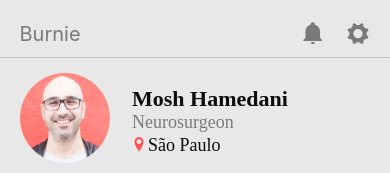
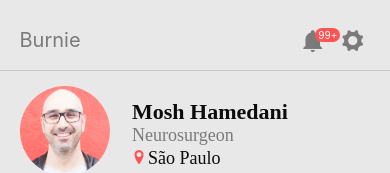
Before and after one commit to sinuheshinbr/burnie, a React Native app: screen / in a window 390 px wide. Shown: the top 173 px of the page. Built offline with nearby package versions, Linux system fonts and the light colour scheme.

Commit message:
created notification icon component

```diff
--- /dev/null
+++ b/app/components/IconButton.js
@@ -0,0 +1,21 @@
+import React from 'react'
+import { StyleSheet, TouchableOpacity } from 'react-native'
+
+const Button = ({ children, onPress }) => {
+  return (
+    <TouchableOpacity onPress={onPress} style={styles.button}>
+      {children}
+    </TouchableOpacity>
+  )
+}
+
+const styles = StyleSheet.create({
+  button: {
+    width: 40,
+    height: 40,
+    borderRadius: 20,
+    justifyContent: 'center'
+  }
+})
+
+export default Button
--- a/app/components/profile/NotificationIcon.js
+++ b/app/components/profile/NotificationIcon.js
@@ -1,24 +1,46 @@
 import React from 'react'
-import { StyleSheet, TouchableOpacity } from 'react-native'
+import { View, StyleSheet, Text } from 'react-native'
+import IconButton from '../IconButton'
+import { MaterialCommunityIcons } from '@expo/vector-icons'
+import colors from '../../config/colors'
 
-const EmojiScale = () => {
+const NotificationIcon = ({ newNotifications }) => {
+  let showNotifications = false
+  if (newNotifications > 0) showNotifications = true
+  if (newNotifications > 99) newNotifications = '99+'
   return (
-    <TouchableOpacity
-      onPress={() => console.log('pressed')}
-      style={styles.button}
-    >
-      <Emoji name="sob" style={styles.emoji} />
-    </TouchableOpacity>
+    <>
+      <IconButton onPress={() => console.log('notificaton pressed')}>
+        <MaterialCommunityIcons name="bell" size={25} color={colors.medium} />
+      </IconButton>
+      {showNotifications && (
+        <View style={styles.counter}>
+          <Text style={styles.text}>{newNotifications}</Text>
+        </View>
+      )}
+    </>
   )
 }
 
 const styles = StyleSheet.create({
-  button: {
-    width: 40,
-    height: 40,
-    borderRadius: 20,
+  container: {},
+  counter: {
+    backgroundColor: colors.danger,
+    minWidth: 15,
+    borderRadius: 9,
+    position: 'absolute',
+    top: 8,
+    left: 15,
+    alignItems: 'center',
     justifyContent: 'center'
+  },
+  text: {
+    fontSize: 10,
+    color: colors.white,
+    margin: 1,
+    marginLeft: 3,
+    marginRight: 3
   }
 })
 
-export default EmojiScale
+export default NotificationIcon
--- a/app/components/profile/ProfileMenu.js
+++ b/app/components/profile/ProfileMenu.js
@@ -1,8 +1,10 @@
 import React from 'react'
 import { View, StyleSheet, Text } from 'react-native'
-import { MaterialCommunityIcons, Entypo } from '@expo/vector-icons'
+import { Entypo } from '@expo/vector-icons'
 import colors from '../../config/colors'
 import ListItemSeparator from '../ListItemSeparator'
+import IconButton from '../IconButton'
+import NotificationIcon from './NotificationIcon'
 
 const ProfileMenu = props => {
   return (
@@ -10,8 +12,10 @@ const ProfileMenu = props => {
       <View style={styles.wrapper}>
         <Text style={styles.text}>Burnie</Text>
         <View style={styles.icons}>
-          <MaterialCommunityIcons name="bell" size={25} color={colors.medium} />
-          <Entypo name="cog" size={25} color={colors.medium} />
+          <NotificationIcon newNotifications={100} />
+          <IconButton onPress={() => console.log('cog pressed')}>
+            <Entypo name="cog" size={25} color={colors.medium} />
+          </IconButton>
         </View>
       </View>
       <ListItemSeparator />
```
